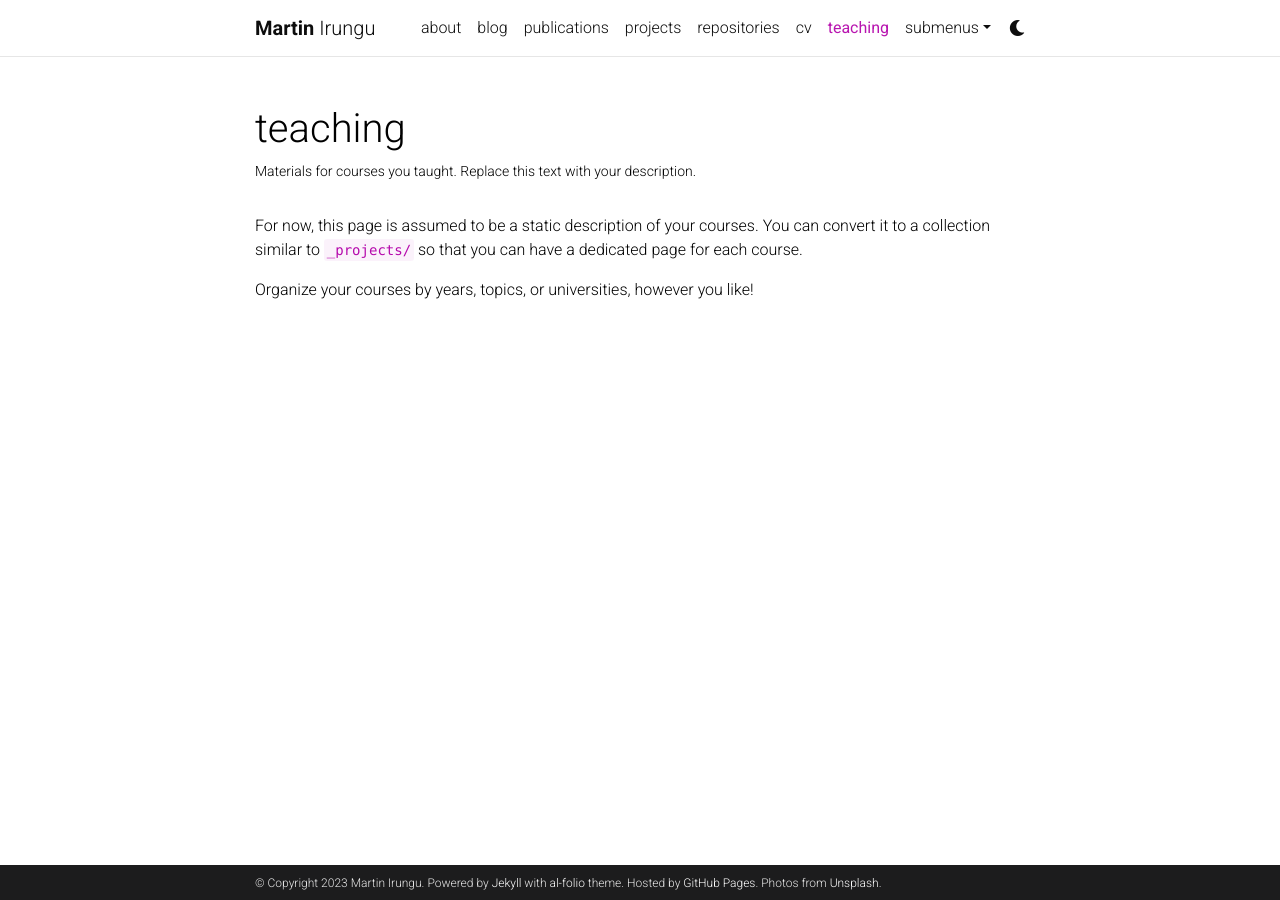
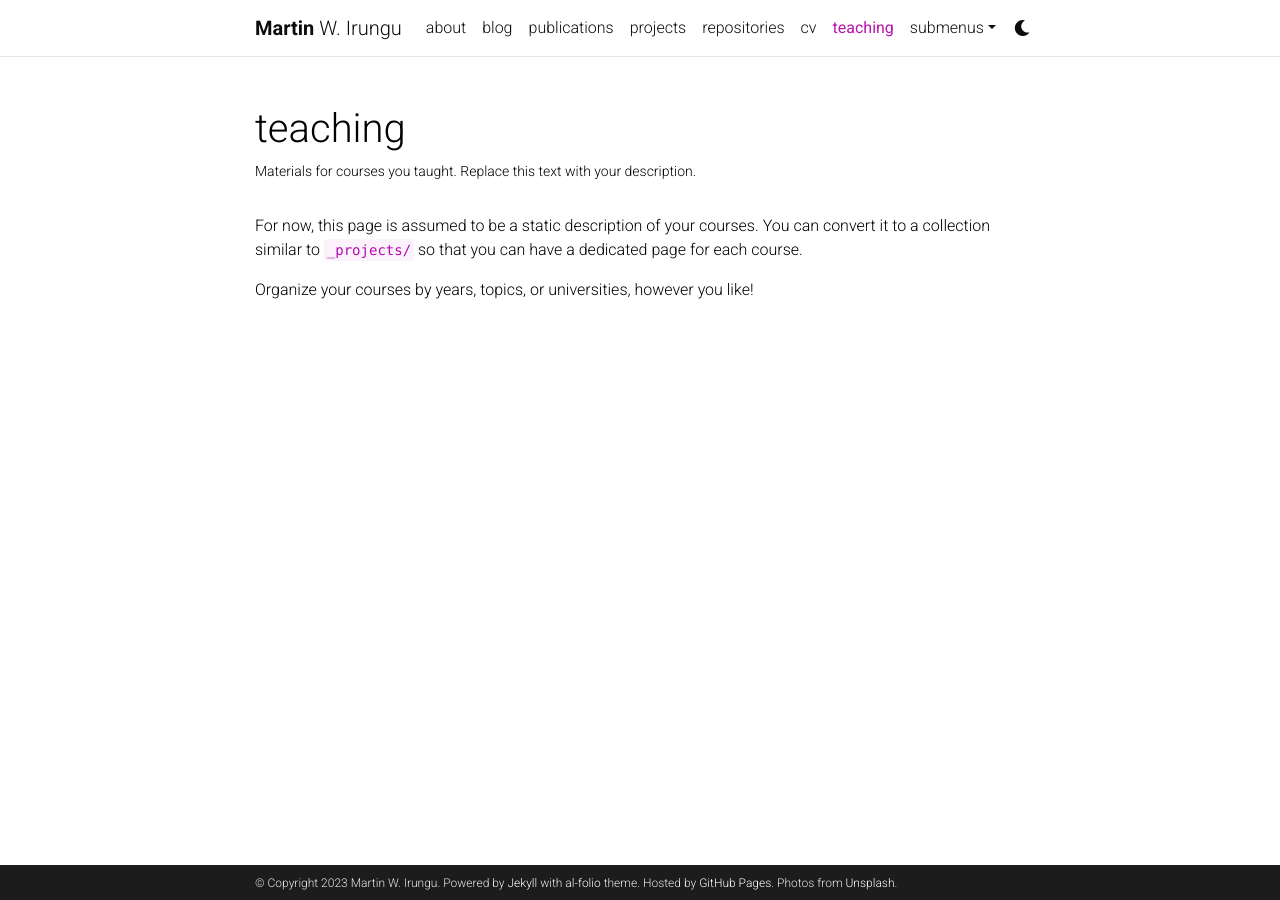
Before and after one commit to wirungu/wirungu.github.io, a Jekyll site: the page built from _pages/teaching.md, in a window 1280 px wide. Built offline with Jekyll 4.4.1, drawn with Linux system fonts in a browser that asks for light colours; comment, search, counter and statistics services are not loaded; a style sheet for code colours, icons or effects is not loaded.

```diff
--- a/_config.yml
+++ b/_config.yml
@@ -4,7 +4,7 @@
 
 title: blank # the website title (if blank, full name will be used instead)
 first_name: Martin
-middle_name:
+middle_name: W.
 last_name: Irungu
 email: Martin.Irungu@rub.de
 description: > # the ">" symbol means to ignore newlines until "footer_text:"
```
Also changed, not shown: _pages/about.md (+4 -5 lines), 1 other file.
